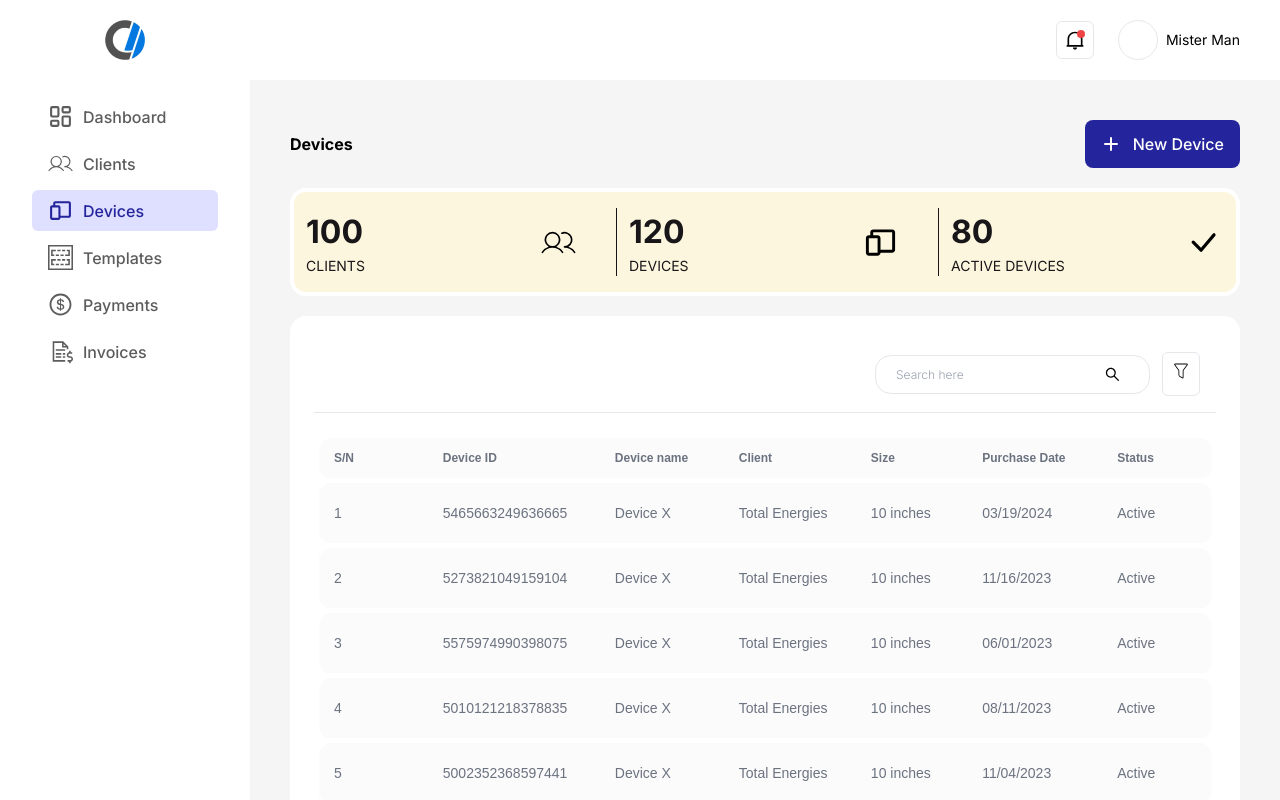
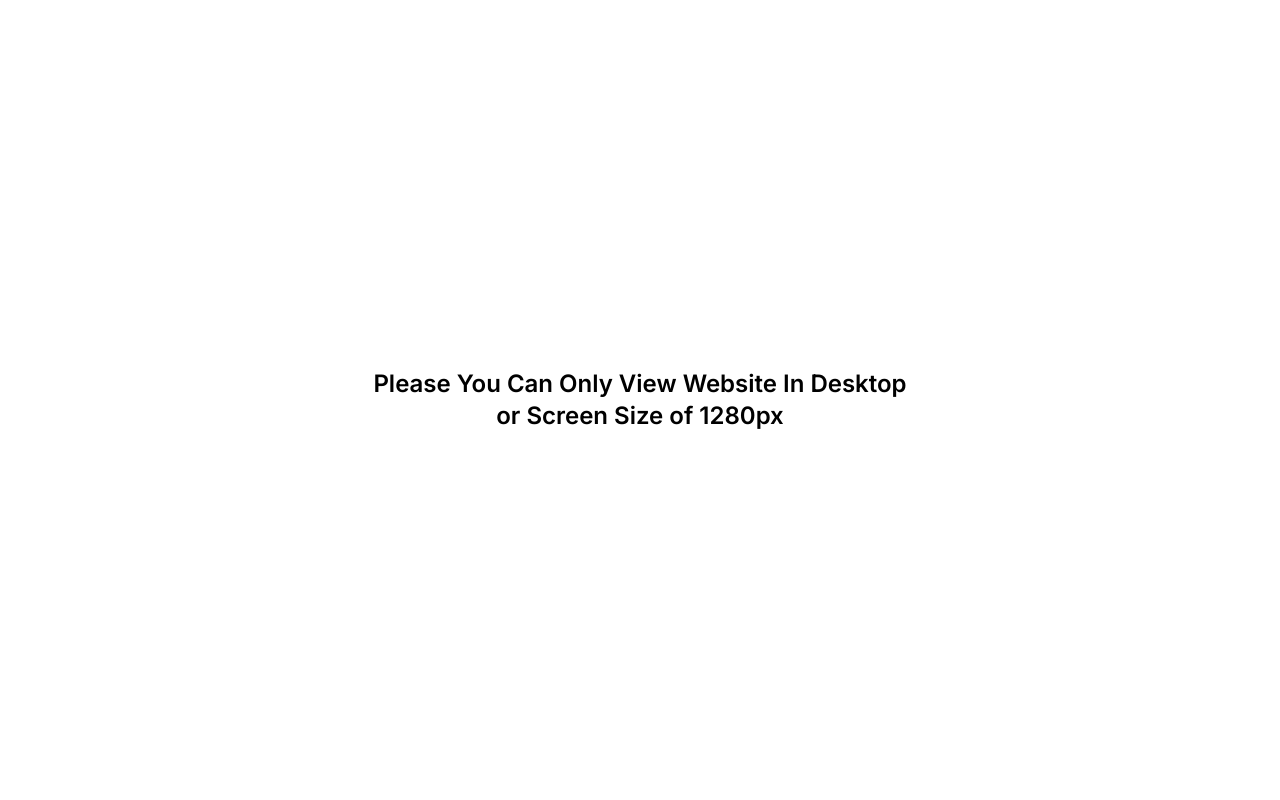
Before and after one commit to BiggieOneBillion/AdminDashboard, a Next.js app: page /dashboard/devices in a window 1280 px wide. Built offline with nearby package versions, Linux system fonts and the light colour scheme.

Commit message:
added DesktopView component so that dashboard can only be viewed in desktop devices or screen size of 1280px and above

```diff
--- a/src/app/(dashboard)/layout.js
+++ b/src/app/(dashboard)/layout.js
@@ -2,6 +2,7 @@ import { Inter } from "next/font/google";
 import "../globals.css";
 import MainSection from "@/components/Dashboard_components/MainSection";
 import SideMenu from "@/components/Dashboard_components/SideMenu_component/SideMenu";
+import DesktopView from "@/components/DesktopView";
 
 const inter = Inter({ subsets: ["latin"] });
 
@@ -9,12 +10,14 @@ export default function DashBoardLayout({ children }) {
   return (
     <html lang="en">
       <body className={inter.className}>
+        <DesktopView>
           <div className="h-screen w-screen grid grid-cols-[250px_1fr] bg-white">
             <SideMenu />
             <MainSection>
               <main className="flex-1 p-10 overflow-y-scroll">{children}</main>
             </MainSection>
           </div>
+        </DesktopView>
       </body>
     </html>
   );
--- a/src/app/(others)/layout.js
+++ b/src/app/(others)/layout.js
@@ -2,6 +2,7 @@
 import "../globals.css";
 import "@radix-ui/themes/styles.css";
 import { Theme } from "@radix-ui/themes";
+import DesktopView from "@/components/DesktopView";
 
 // const inter = Inter({ subsets: ["latin"] });
 
@@ -14,7 +15,9 @@ export default function RootLayout({ children }) {
   return (
     <html lang="en">
       <body>
-        <Theme>{children}</Theme>
+        <Theme>
+          <DesktopView>{children}</DesktopView>
+        </Theme>
       </body>
     </html>
   );
--- /dev/null
+++ b/src/components/DesktopView.jsx
@@ -0,0 +1,35 @@
+"use client"
+import React, { useEffect, useState } from "react";
+
+const DesktopView = ({ children }) => {
+  const [windowWidth, setWindowWidth] = useState(window.innerWidth);
+
+  useEffect(() => {
+    // Function to update window width when resized
+    const handleResize = () => {
+      setWindowWidth(window.innerWidth);
+    };
+
+    // Add event listener for window resize
+    window.addEventListener("resize", handleResize);
+
+    // Remove event listener when component unmounts
+    return () => {
+      window.removeEventListener("resize", handleResize);
+    };
+  }, []);
+  return (
+    <div>
+      {windowWidth <= 1280 && (
+        <div className="h-screen w-screen flex justify-center items-center">
+          <h1 className="font-semibold px-4 text-center text-2xl">
+            Please You Can Only View Website In Desktop <br /> or Screen Size of 1280px
+          </h1>
+        </div>
+      )}
+      {windowWidth > 1280 && children}
+    </div>
+  );
+};
+
+export default DesktopView;
```
Lines whose indentation alone changed are shown as unchanged.
